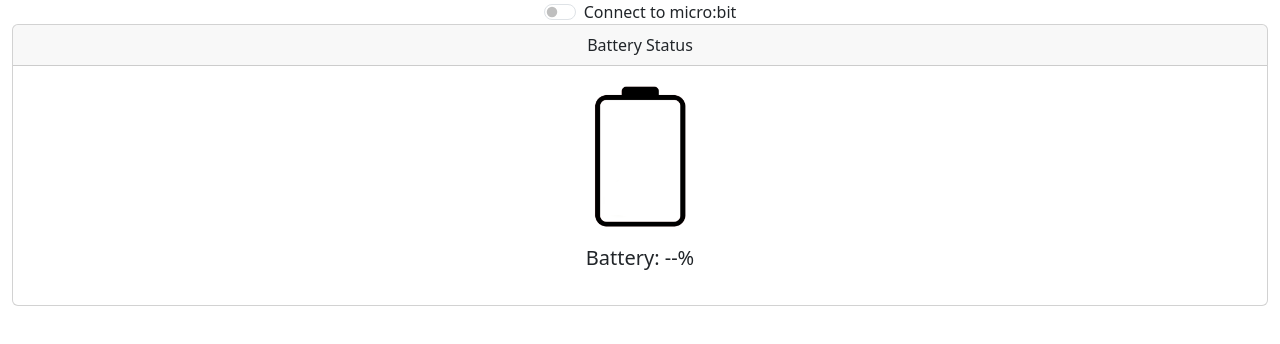
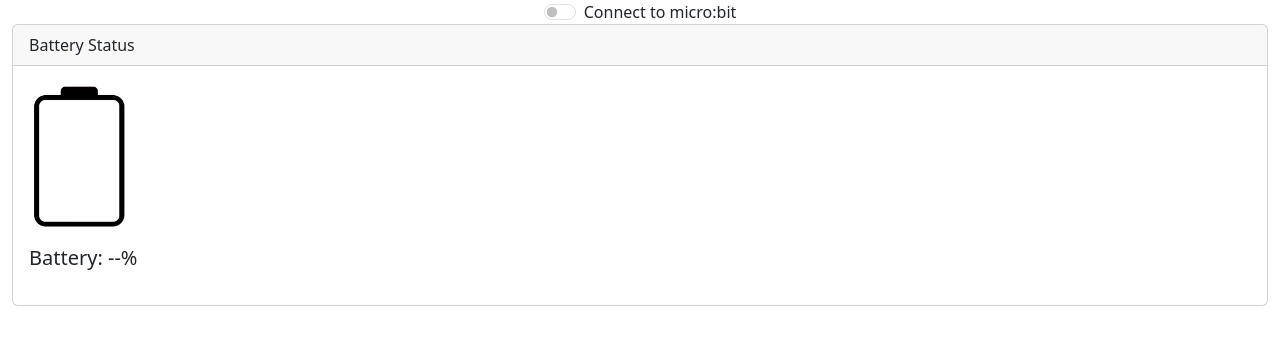
Before and after one commit to nijlab/nijlab.github.io, a website: page microbit-web-bluetooth/examples/uart.html in a window 1280 px wide. Drawn offline with nearby package versions, Linux system fonts and the light colour scheme.

Commit message:
Update uart.html

```diff
--- a/microbit-web-bluetooth/examples/uart.html
+++ b/microbit-web-bluetooth/examples/uart.html
@@ -12,7 +12,8 @@
         <link href="https://cdn.jsdelivr.net/npm/bootstrap@5.3.3/dist/css/bootstrap.min.css" rel="stylesheet" integrity="sha384-QWTKZyjpPEjISv5WaRU9OFeRpok6YctnYmDr5pNlyT2bRjXh0JMhjY6hW+ALEwIH" crossorigin="anonymous">
     </head>
     <body>
-        <div class="container-fluid text-center">
+        <div class="d-flex align-items-center justify-content-center">
+            <div class="container-fluid">
                 <div class="form-check form-switch" style="width: fit-content; margin: 0 auto;">
                     <input class="form-check-input" type="checkbox" role="switch" id="connToggleBT">
                     <label class="form-check-label" for="connToggleBT" id="lblStatusToggleBT">Connect to micro:bit</label>
@@ -33,6 +34,7 @@
                     </div>
                 </div>
 
+            </div>
         </div>
         <script>
 
```
Lines whose indentation alone changed are shown as unchanged.
